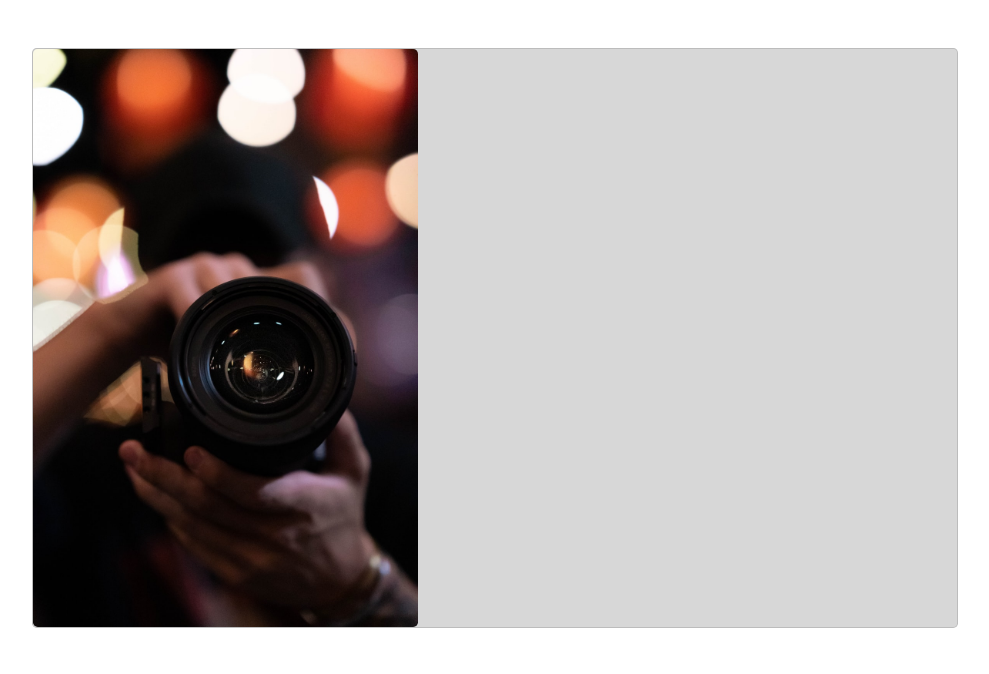
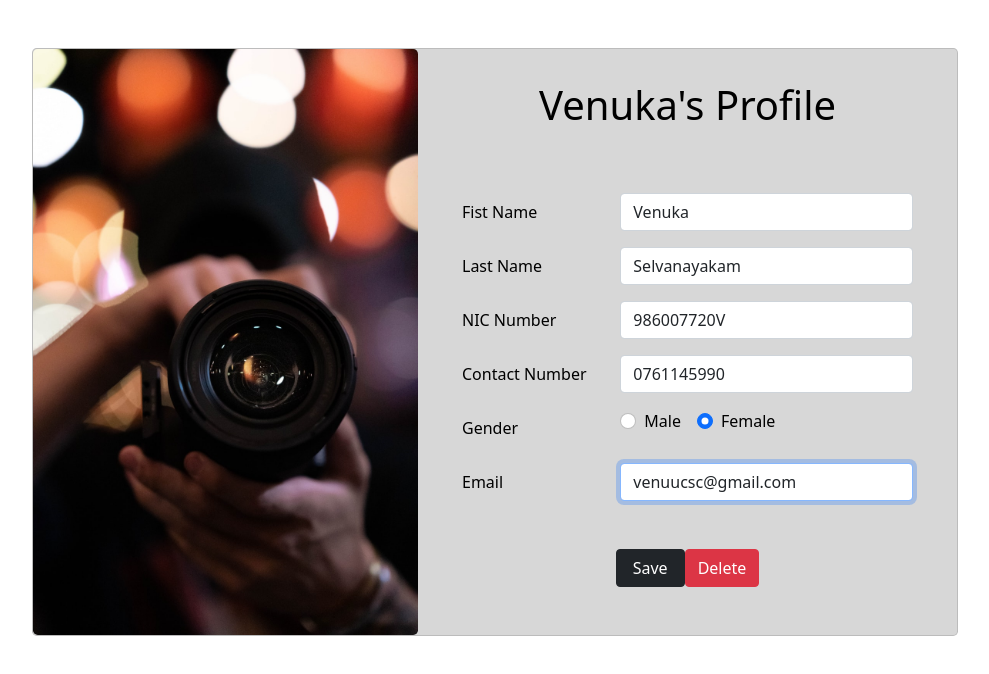
Before and after one commit to FarzanFrost/Flash, a React (Create React App) app in the folder flash-front-end/: page /CustomerProfile in a window 1280 px wide. Shown: the top 674 px of the page, without its empty margins (145-1134 px from the left). Built offline with nearby package versions, Linux system fonts and the light colour scheme.

Commit message:
create a customer profile page for editing and add the picture

```diff
--- a/flash-front-end/src/CustomerProfile.js
+++ b/flash-front-end/src/CustomerProfile.js
@@ -1,5 +1,6 @@
 import React, {useState} from 'react';
 import camera from "./Images/camera.jpg";
+import {Form} from "react-bootstrap";
 
 const CustomerProfile = () =>{
     return(
@@ -25,6 +26,131 @@ const CustomerProfile = () =>{
 
                                     </div>
 
+                                    <div className="col-lg-7 rounded-3" >
+
+                                        <form className="container rounded-3 mb-0 bg-opacity-25 p-lg-3 mt-0">
+                                            <h1 className="text-center mt-3 pb-5">Venuka's Profile</h1>
+
+                                            <div className="form-group row mt-3 mx-3">
+                                                <label className="col-sm-4 col-form-label">Fist Name</label>
+
+                                                    <div className="col-sm-8">
+                                                        <input
+                                                            value="Venuka"
+                                                            className="form-control"
+                                                            type="text"
+                                                            placeholder="Enter First Name"
+                                                            // onChange={ (e) => setFirstName( e.target.value )}
+                                                            autoFocus
+                                                            required
+                                                        />
+                                                    </div>
+
+                                            </div>
+
+                                            <div className="form-group row mt-3 mx-3">
+                                                <label className="col-sm-4 col-form-label">Last Name</label>
+
+                                                <div className="col-sm-8">
+                                                    <input
+                                                        value="Selvanayakam"
+                                                        className="form-control"
+                                                        type="text"
+                                                        placeholder="Enter Last Name"
+                                                        // onChange={ (e) => setFirstName( e.target.value )}
+                                                        autoFocus
+                                                        required
+                                                    />
+                                                </div>
+
+                                            </div>
+
+                                            <div className="form-group row mt-3 mx-3">
+                                                <label className="col-sm-4 col-form-label">NIC Number</label>
+                                                <div className="col-sm-8">
+                                                    <input
+                                                        value="986007720V"
+                                                        className="form-control"
+                                                        type="text"
+                                                        placeholder="Enter NIC Number"
+                                                        // onChange={ (e) => setFirstName( e.target.value )}
+                                                        autoFocus
+                                                        required
+                                                    />
+                                                </div>
+                                            </div>
+
+                                            <div className="form-group row mt-3 mx-3">
+                                                <label className="col-sm-4 col-form-label">Contact Number</label>
+                                                <div className="col-sm-8">
+                                                    <input
+                                                        value="0761145990"
+                                                        className="form-control"
+                                                        type="text"
+                                                        placeholder="Enter Contact Number"
+                                                        // onChange={ (e) => setFirstName( e.target.value )}
+                                                        autoFocus
+                                                        required
+                                                    />
+                                                </div>
+                                            </div>
+
+                                            <div className="form-group row mt-3 mx-3">
+
+                                                <label className="col-sm-4 col-form-label">Gender</label>
+                                                <div className="col-sm-8">
+                                                    <Form.Check
+                                                        inline
+                                                        label="Male"
+                                                        name="group1"
+                                                        type="radio"
+                                                    />
+
+                                                    <Form.Check
+                                                        inline
+                                                        label="Female"
+                                                        name="group2"
+                                                        type="radio"
+                                                        checked
+                                                    />
+                                                </div>
+
+                                            </div>
+
+                                            <div className="form-group row mt-3 mx-3">
+                                                <label className="col-sm-4 col-form-label">Email</label>
+                                                <div className="col-sm-8">
+                                                    <input
+                                                        value="venuucsc@gmail.com"
+                                                        className="form-control"
+                                                        type="email"
+                                                        placeholder="Enter Email"
+                                                        //onChange={ (e) => setName( e.target.value )}
+                                                        autoFocus
+                                                        required
+                                                    />
+                                                </div>
+                                            </div>
+
+                                            <div>
+                                                <div className="d-flex gap-xxl-5 mb-2 align-items-center justify-content-center pt-5 pb-4">
+                                                    <button type="submit" variant="primary"
+                                                            className="btn btn-dark btn-block px-3" >
+                                                        Save
+                                                    </button>
+
+                                                    <button type="submit" variant="secondary"
+                                                            className="btn btn-danger btn-block">
+                                                        Delete
+                                                    </button>
+                                                </div>
+
+                                            </div>
+
+                                        </form>
+
+                                    </div>
+
                                 </div>
 
                             </div>
```
